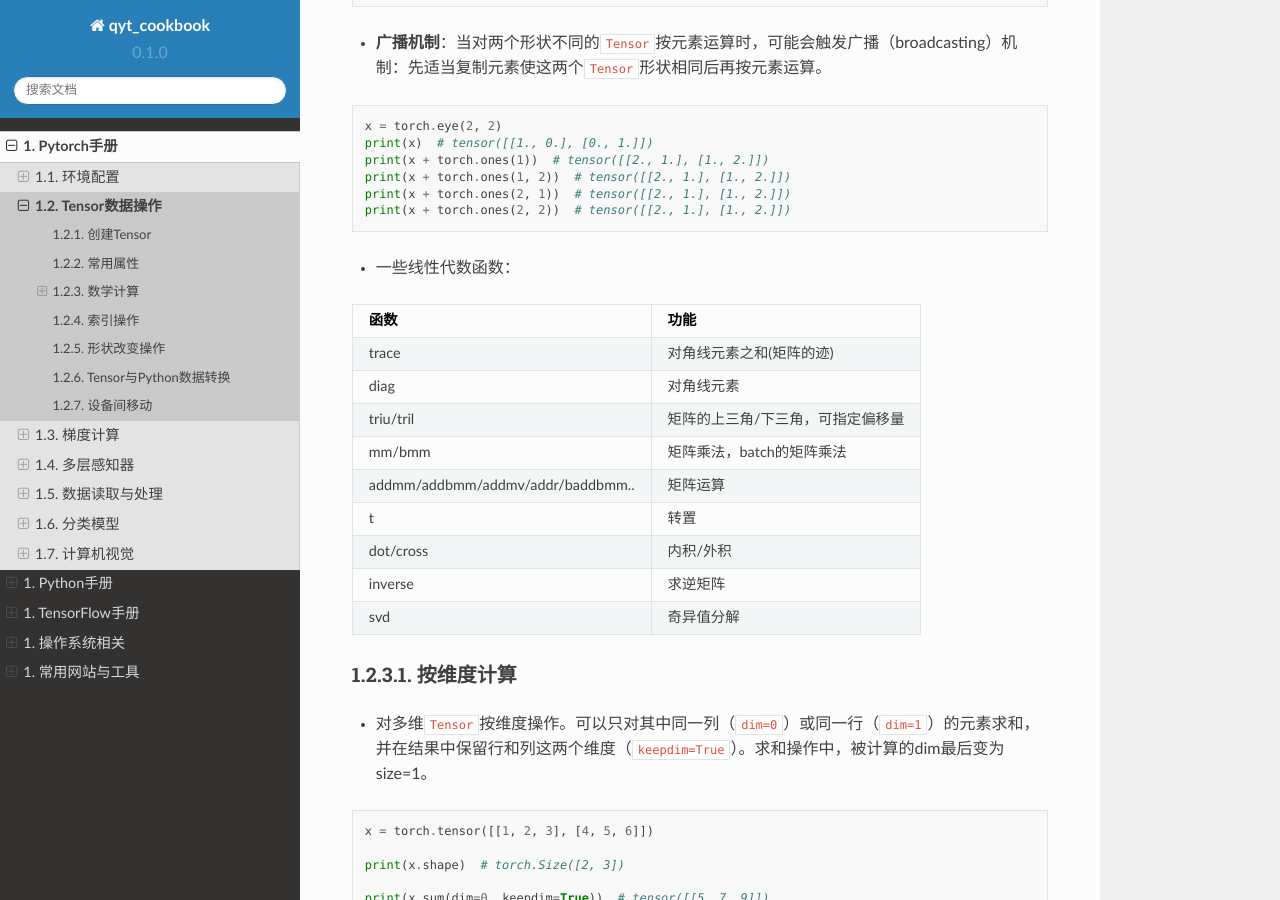
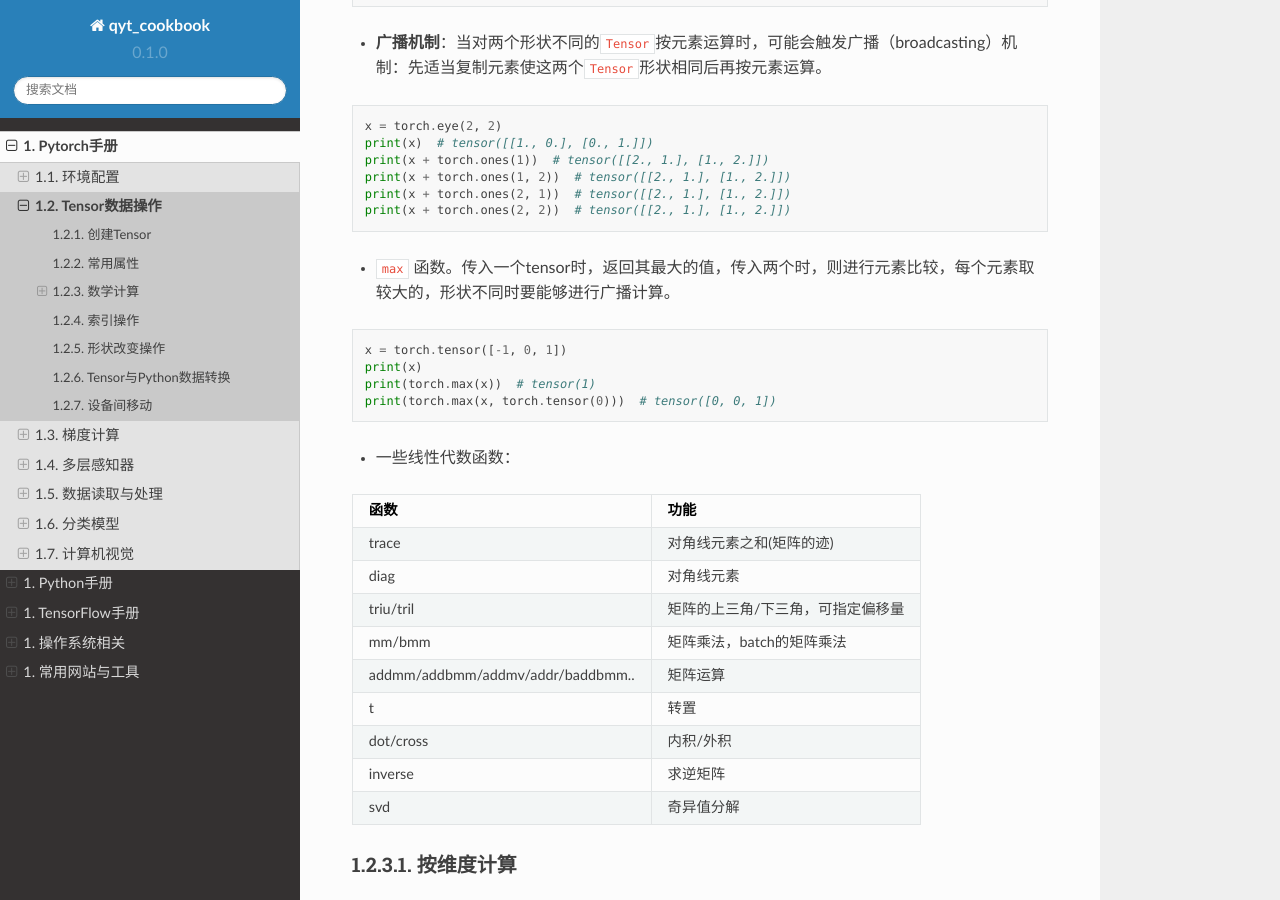
Before and after one commit to q759729997/qyt_cookbook, a Sphinx documentation site: the page built from qyt_cookbook/source/pytorch/tensor.rst, in a window 1280 px wide and 900 px high, scrolled down 2086 px. Built offline with Sphinx 7.4.7 and the Read the Docs theme 2.0.0, drawn with Linux system fonts in a browser that asks for light colours.

Commit message:
max函数

```diff
--- a/qyt_cookbook/source/pytorch/tensor.rst
+++ b/qyt_cookbook/source/pytorch/tensor.rst
@@ -108,6 +108,15 @@ randperm(m)                        随机排列
    print(x + torch.ones(1, 2))  # tensor([[2., 1.], [1., 2.]])
    print(x + torch.ones(2, 1))  # tensor([[2., 1.], [1., 2.]])
    print(x + torch.ones(2, 2))  # tensor([[2., 1.], [1., 2.]])
+
+- ``max`` 函数。传入一个tensor时，返回其最大的值，传入两个时，则进行元素比较，每个元素取较大的，形状不同时要能够进行广播计算。
+
+.. code-block:: python
+
+   x = torch.tensor([-1, 0, 1])
+   print(x)
+   print(torch.max(x))  # tensor(1)
+   print(torch.max(x, torch.tensor(0)))  # tensor([0, 0, 1])
 
 -  一些线性代数函数：
 
```
Also changed, not shown: qyt_cookbook/source/pytorch/mlp.rst (+6 -1 lines), 2 other files.
